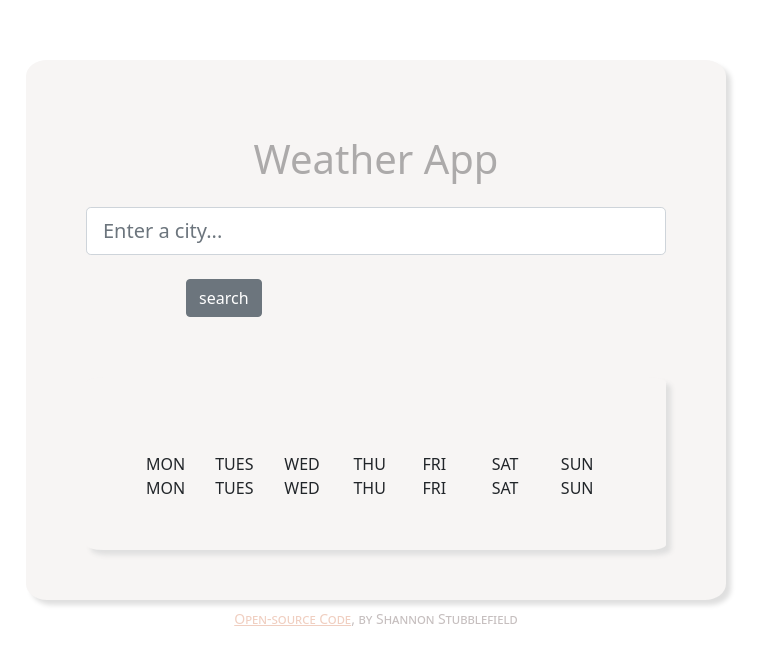
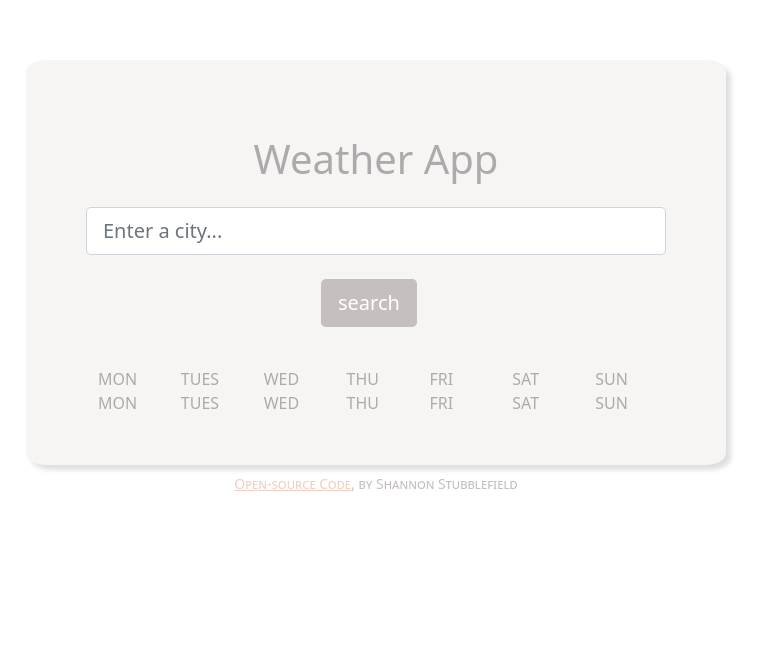
Before and after one commit to sastubblefield/weather-react, a React (Create React App) app: page / in a window 1280 px wide. Shown: the top 662 px of the page, without its empty margins (264-1027 px from the left). Built offline with nearby package versions, Linux system fonts and the light colour scheme.

Commit message:
More html styling

```diff
--- a/src/App.css
+++ b/src/App.css
@@ -2,8 +2,15 @@ form {
   font-variant: small-caps;
 }
 .input-button {
-  margin-left: 100px;
+  margin-left: 235px;
+  font-weight: lighter;
+  background-color: #c6bfbf;
+  color: white;
 }
 .input-box {
   font-weight: lighter;
 }
+.container {
+  margin-top: 40px;
+  color: #acaaaa;
+}
--- a/src/App.js
+++ b/src/App.js
@@ -13,7 +13,7 @@ function App() {
         <input
           type="submit"
           value="search"
-          className="mt-4 btn btn-secondary input-button"
+          className="mt-4 btn btn-lg input-button"
         />
       </form>
       <div class="container">
--- a/src/index.css
+++ b/src/index.css
@@ -1,4 +1,4 @@
-.container {
+.app-container {
   max-width: 700px;
   padding: 75px 60px 50px 60px;
   border-radius: 3%;
--- a/src/index.js
+++ b/src/index.js
@@ -7,7 +7,7 @@ import reportWebVitals from "./reportWebVitals";
 
 ReactDOM.render(
   <React.StrictMode>
-    <div className="container">
+    <div className="app-container">
       <h1>Weather App</h1>
       <App />
     </div>
```
